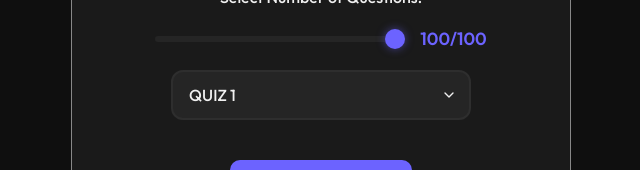
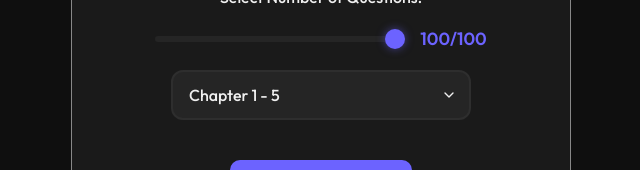
Before and after one commit to Tammyboy23/Quiz-App, a React (Vite) app: page / in a window 1280 px wide. Shown: the part 309-479 px from the top of the page, without its empty margins (319-959 px from the left). Built offline with nearby package versions, Linux system fonts and the light colour scheme; a web font is replaced by a local one.

Commit message:
Fized options and new Readme

```diff
--- a/src/Page.jsx
+++ b/src/Page.jsx
@@ -80,8 +80,8 @@ function Page(){
                                 <span className="question-count">{selectedQuestions}/{quiz.length}</span>
                             </div>
                             <select value={active} onChange={(e) => setactive(Number(e.target.value))}>
-                                <option value={0}>QUIZ 1</option>
-                                <option value={1}>QUIZ 2</option>
+                                <option value={0}>Chapter 1 - 5</option>
+                                <option value={1}>Chapter 6 - 10</option>
                             </select>
                         </div>
                         <button className="start-btn" onClick={startQuiz}>Start Quiz</button>
```
Also changed, not shown: 1 other file (tests, documents, lock files or other folders).
